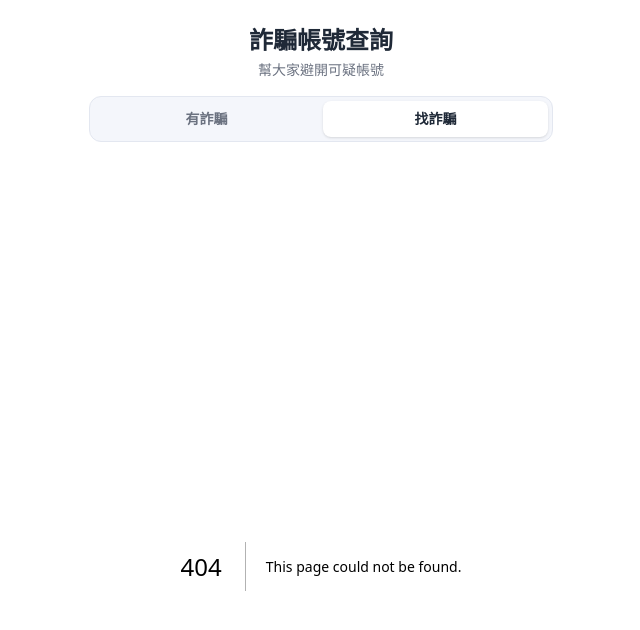
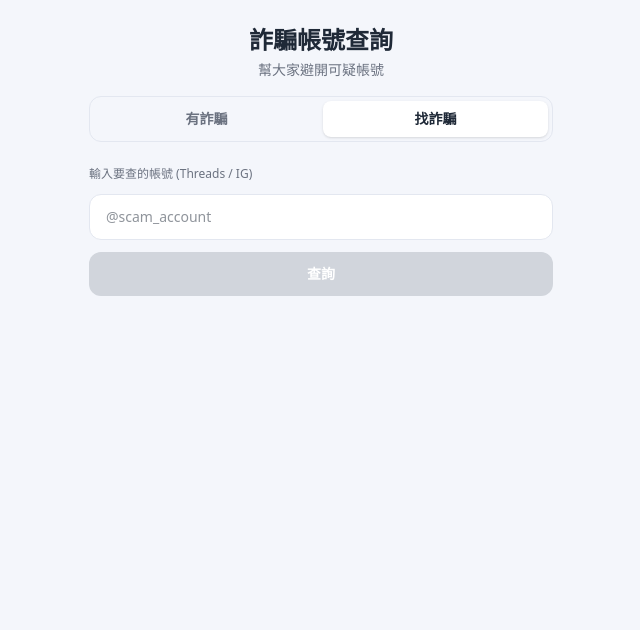
Before and after one commit to rubyyang999/liar-gotcha, a Next.js app: page /search in a window 1280 px wide. Before the commit this address had no page. Shown: the top 630 px of the page, without its empty margins (319-959 px from the left). Built offline with nearby package versions, Linux system fonts and the light colour scheme.

Commit message:
feat: add search page skeleton with form

```diff
--- /dev/null
+++ b/app/search/page.tsx
@@ -0,0 +1,26 @@
+'use client';
+
+import { useState } from 'react';
+import SearchForm from '@/components/SearchForm';
+
+export default function SearchPage() {
+  const [loading, setLoading] = useState(false);
+  const [searched, setSearched] = useState<string | null>(null);
+
+  async function handleSearch(account: string) {
+    setLoading(true);
+    setSearched(account);
+    setLoading(false);
+  }
+
+  return (
+    <div className="space-y-6">
+      <SearchForm onSearch={handleSearch} loading={loading} />
+      {searched && (
+        <div className="text-center text-sm text-[var(--text-muted)]">
+          (還沒接 DB:你搜尋了「{searched}」)
+        </div>
+      )}
+    </div>
+  );
+}
--- /dev/null
+++ b/components/SearchForm.tsx
@@ -0,0 +1,41 @@
+'use client';
+
+import { useState } from 'react';
+
+type Props = {
+  onSearch: (account: string) => void;
+  loading: boolean;
+};
+
+export default function SearchForm({ onSearch, loading }: Props) {
+  const [value, setValue] = useState('');
+  const trimmed = value.trim();
+  const disabled = loading || trimmed.length === 0;
+
+  return (
+    <form
+      onSubmit={(e) => {
+        e.preventDefault();
+        if (!disabled) onSearch(trimmed);
+      }}
+      className="space-y-3"
+    >
+      <label className="block text-xs text-[var(--text-muted)]">
+        輸入要查的帳號 (Threads / IG)
+      </label>
+      <input
+        value={value}
+        onChange={(e) => setValue(e.target.value)}
+        placeholder="@scam_account"
+        className="w-full border border-[var(--border)] rounded-xl px-4 py-3 text-sm bg-white focus:outline-none focus:ring-2 focus:ring-gray-200"
+      />
+      <button
+        type="submit"
+        disabled={disabled}
+        className="w-full bg-[var(--text)] text-white rounded-xl py-3 text-sm font-semibold disabled:bg-gray-300 disabled:cursor-not-allowed"
+      >
+        {loading ? '查詢中...' : '查詢'}
+      </button>
+    </form>
+  );
+}
```
